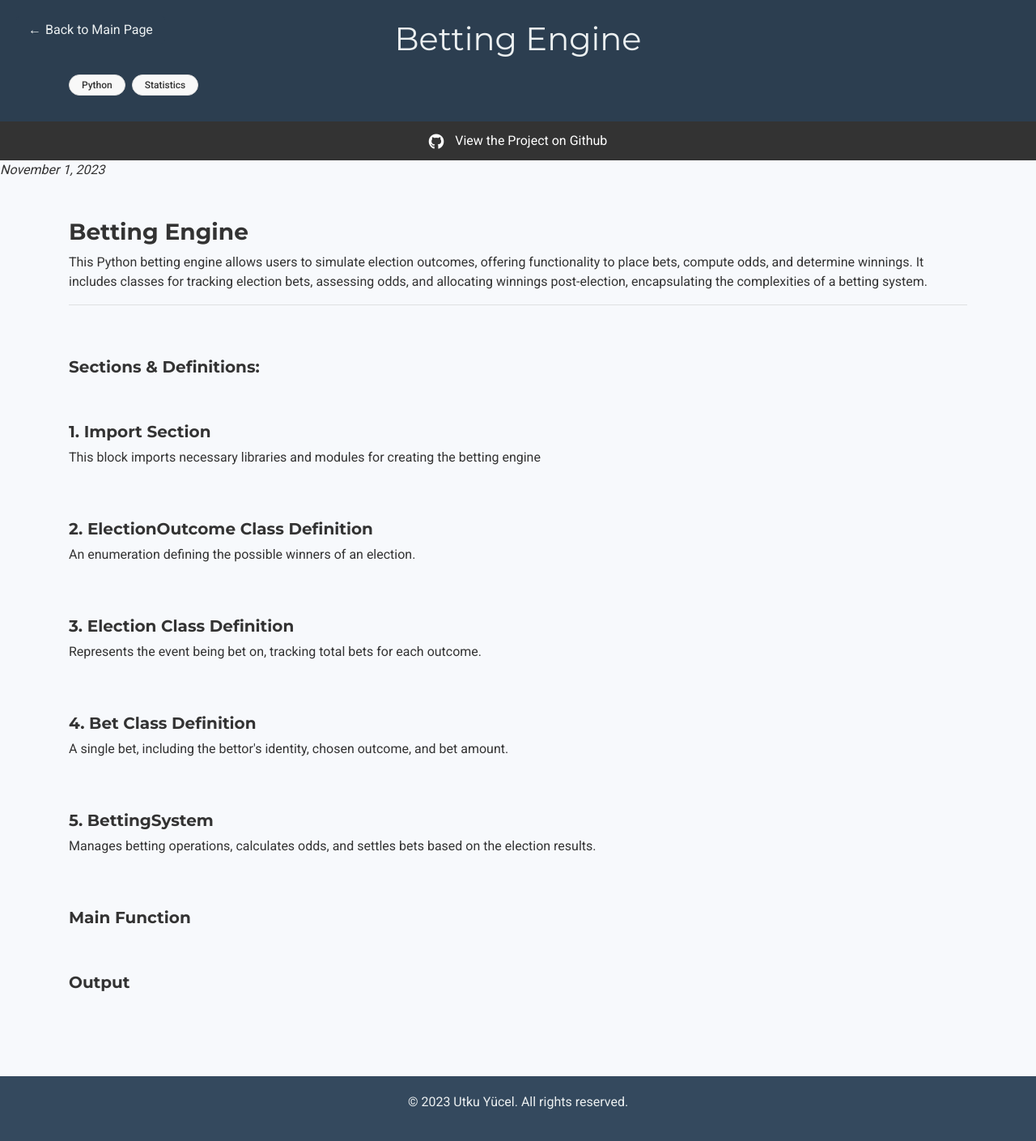
After one commit to utkuyucel/portfolio-project, a Flask app: page /betting_engine in a window 1280 px wide. The commit adds this page. Shown: the whole page at 81% size. Run offline with Flask 2, Linux system fonts and the light colour scheme; some libraries are stand-ins or nearby versions.

Commit message:
added new project

```diff
--- a/portfolio/app.py
+++ b/portfolio/app.py
@@ -21,6 +21,10 @@ def volume_analyzer():
 def exchange_clustering():
     return render_template("clustering.html")
 
+@app.route("/betting_engine")
+def betting_engine():
+    return render_template("betting_engine.html")
+
 @app.errorhandler(404)
 def page_not_found(error):
     return render_template('404.html'), 404
--- /dev/null
+++ b/portfolio/templates/betting_engine.html
@@ -0,0 +1,115 @@
+<!DOCTYPE html>
+<html lang="en">
+<head>
+    <!-- Google tag (gtag.js) -->
+    <script async src="https://www.googletagmanager.com/gtag/js?id=G-LCX321878D"></script>
+    <script>
+        window.dataLayer = window.dataLayer || [];
+        function gtag(){dataLayer.push(arguments);}
+        gtag('js', new Date());
+
+        gtag('config', 'G-LCX321878D');
+    </script>
+    <meta charset="UTF-8">
+    <meta name="viewport" content="width=device-width, initial-scale=1.0">
+    <title>Betting Engine</title>
+    <!-- Bootstrap CSS -->
+    <link rel="stylesheet" href="https://stackpath.bootstrapcdn.com/bootstrap/4.5.2/css/bootstrap.min.css">
+    <!-- Custom CSS -->
+    <link rel="stylesheet" href="{{ url_for('static', filename='css/styles.css') }}">
+    <link href="https://fonts.googleapis.com/css2?family=Montserrat:wght@400;700&family=Roboto:wght@400;500&display=swap" rel="stylesheet">
+    <link rel="stylesheet" href="https://cdnjs.cloudflare.com/ajax/libs/font-awesome/5.15.3/css/all.min.css">
+    <link rel="icon" href="{{ url_for("static", filename = "images/favicon.png") }}" type="image/png">
+</head>
+<body>
+
+    <button class="arrow-btn" onclick="location.href='{{ url_for('index') }}';">
+        <span class="arrow-icon">←</span>
+        Back to Main Page
+    </button>
+
+    <section class="header py-4">
+        <div class="container">
+            <h1>Betting Engine</h1>
+            <div class="tags-section">
+                <span class="tag">Python</span>
+                <span class="tag">Statistics</span>
+                <!-- Add more tags as needed -->
+            </div>
+        </div>
+    </section>
+
+
+    <div class="github-strip">
+        <div class="container">
+            <a href="https://github.com/utkuyucel/betting-engine/blob/main/main.py" target="_blank">
+                <i class="fab fa-github"></i> View the Project on Github
+            </a>
+        </div>
+    </div>
+
+    <section class="date-section">
+        <p><i>November 1, 2023</i></p>
+    </section>
+
+    <!-- Inside the project-->
+    <section class="container my-5">
+        <h3><b>Betting Engine</b></h3>
+        <p>
+            This Python betting engine allows users to simulate election outcomes, offering functionality to place bets, compute odds, and determine winnings. It includes classes for tracking election bets, assessing odds, and allocating winnings post-election, encapsulating the complexities of a betting system.
+        </p>
+
+        <!-- <script src="https://gist.github.com/utkuyucel/ff8f5acf62913ebbaaf8e065a80694e9.js"></script> -->
+
+        <hr>
+        <br></br>
+        <h5><b>Sections & Definitions:</b></h5>
+        <br></br>
+
+        <h5><b>1. Import Section</b></h5>
+        <p>This block imports necessary libraries and modules for creating the betting engine</p>
+        <script src="https://gist.github.com/utkuyucel/5034fa97873f0c9c0db2c64dd939eb36.js"></script>
+        <br></br>
+
+        <h5><b>2. ElectionOutcome Class Definition</b></h5>
+        <p>An enumeration defining the possible winners of an election.</p>
+        <script src="https://gist.github.com/utkuyucel/e0f88f00f35988ce9f113c00c177738a.js"></script>
+        <br></br>
+
+        <h5><b>3. Election Class Definition</b></h5>
+        <p>Represents the event being bet on, tracking total bets for each outcome.</p>
+        <script src="https://gist.github.com/utkuyucel/8bbb8545c81435b09d5b5af57606cdf2.js"></script>
+        <br></br>
+
+        <h5><b>4. Bet Class Definition</b></h5>
+        <p> A single bet, including the bettor's identity, chosen outcome, and bet amount.</p>
+        <script src="https://gist.github.com/utkuyucel/6fc4e54280e28a57644b4d6c5a0dca8f.js"></script>
+        <br></br>
+
+        <h5><b>5. BettingSystem</b></h5>
+        <p>Manages betting operations, calculates odds, and settles bets based on the election results.</p>
+        <script src="https://gist.github.com/utkuyucel/605da2786e0ac3b19dd411eed217a5b9.js"></script>
+        <br></br>
+
+        <h5><b>Main Function</b></h5>
+        <script src="https://gist.github.com/utkuyucel/f42e6bb3dbc54aba71a34041154df114.js"></script>
+        <br></br>
+
+        <h5><b>Output</b></h5>
+        <script src="https://gist.github.com/utkuyucel/9544eb8c6233c8acec38601480d7bf71.js"></script>
+
+        <br></br>
+
+
+    </section>
+
+    {% include "footer.html" %}
+
+    <!-- Bootstrap JS, Popper.js, and jQuery -->
+    <script src="https://code.jquery.com/jquery-3.5.1.slim.min.js"></script>
+    <script src="https://cdn.jsdelivr.net/npm/@popperjs/core@2.9.3/dist/umd/popper.min.js"></script>
+    <script src="https://stackpath.bootstrapcdn.com/bootstrap/4.5.2/js/bootstrap.min.js"></script>
+    <!-- Custom JS -->
+    <script src="{{ url_for('static', filename='js/scripts.js') }}"></script>
+</body>
+</html>
```
Also changed, not shown: portfolio/templates/index.html (+15 -2 lines), portfolio/static/images/betting_engine/betting.png (added).
